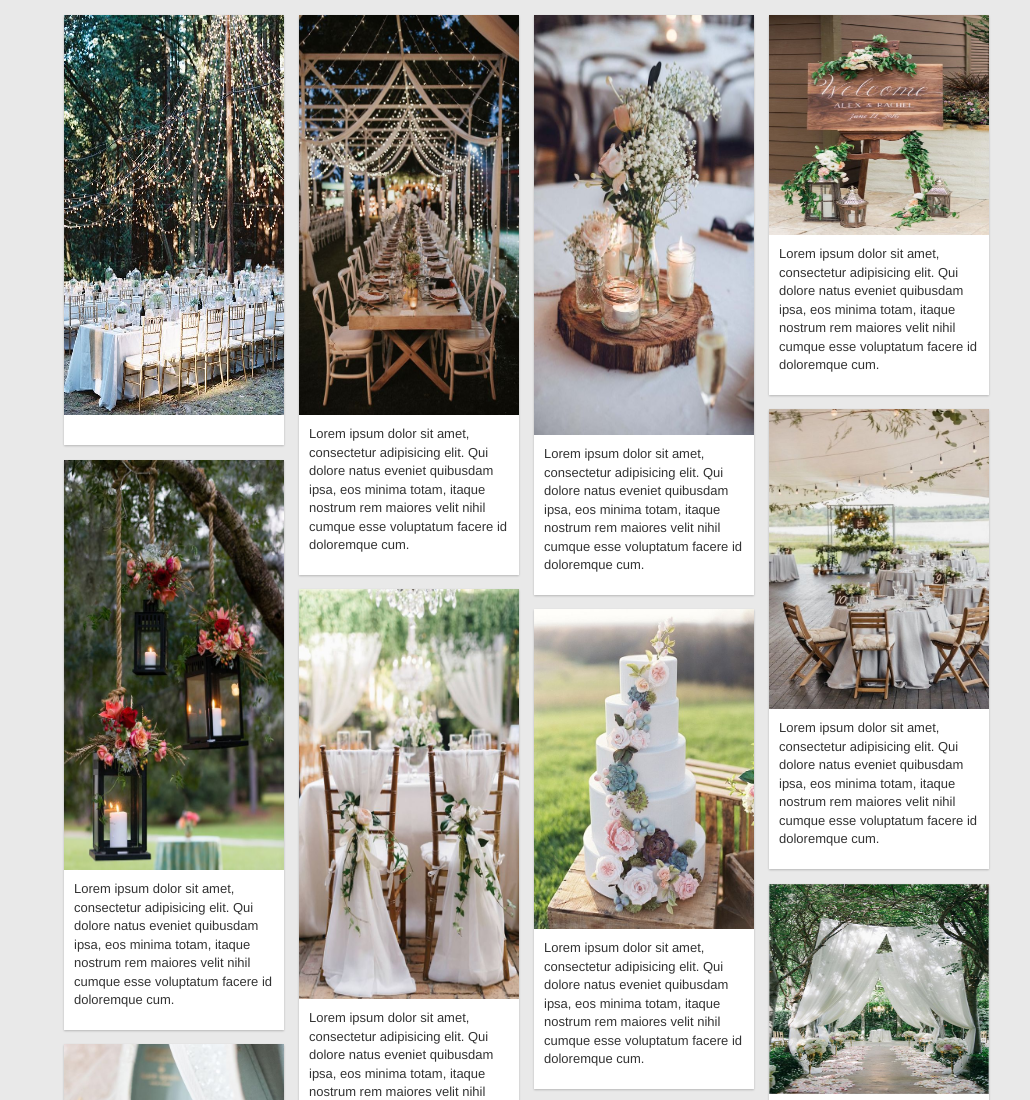
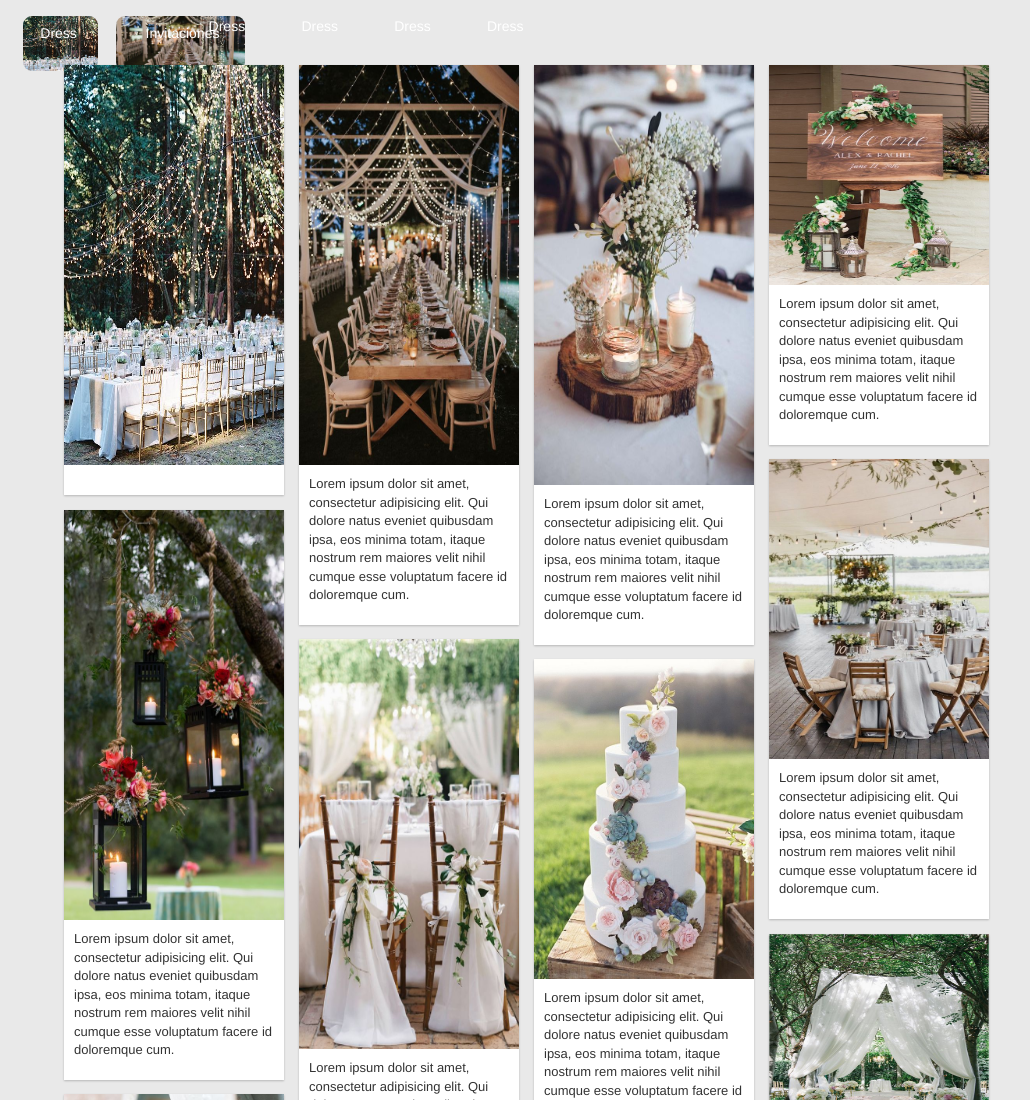
Before and after one commit to antocerdag/pinterest, a website: page index.html in a window 1280 px wide. Shown: the top 1100 px of the page, without its empty margins (0-1030 px from the left). Drawn offline with Linux system fonts and the light colour scheme.

Commit message:
editando maqueta

```diff
--- a/assets/sass/_bases.scss
+++ b/assets/sass/_bases.scss
@@ -6,6 +6,55 @@
 body{
 	background:#e9e9e9;
 }
+
+.nav{
+	width:90%;
+	height:50px;
+}
+
+.tags{
+	display:flex;
+	list-style-type: none;
+	color:white;
+	li{
+		width: 4%;
+    	margin: 16px 23px;
+	}
+}
+
+.caja-tag{
+    background-image: url(../img/1.jpg);
+    background-position: center;
+    background-repeat: no-repeat;
+    background-size: cover;
+    border-radius: 9px;
+    color: white;
+    width: 161%;
+    height: 55px;
+    p{
+    	position: relative;
+    	top: 7px;
+    	left: 23%;
+    }
+}
+
+.caja-tag2{
+    background-image: url(../img/2.jpg);
+    background-position: center;
+    background-repeat: no-repeat;
+    background-size: cover;
+    border-radius: 9px;
+    color: white;
+     width: 276%;
+    height: 55px;
+    p{
+    	position: relative;
+    	top: 7px;
+    	left: 23%;
+    }
+}
+
+
 
 .contenedor{
 	width: 90%;
--- a/index.html
+++ b/index.html
@@ -6,6 +6,44 @@
 	<link rel="shortcut icon" type="image/png" href="dist/img/Pinterest-logo.png">
 	<link rel="stylesheet" href="dist/css/style.min.css">
 <body>
+	<section class="nav">
+		<div class="container">
+			<div class="row">
+				<ul class="tags">
+					<li>
+						<div class="caja-tag">
+							<p>Dress</p>
+						</div>
+					</li>
+					<li>
+						<div class="caja-tag2">
+							<p>Invitaciones</p>
+						</div>
+					</li>
+					<li>
+						<div class="caja-tag3">
+							<p>Dress</p>
+						</div>
+					</li>
+					<li>
+						<div class="caja-tag4">
+							<p>Dress</p>
+						</div>
+					</li>
+					<li>
+						<div class="caja-tag5">
+							<p>Dress</p>
+						</div>
+					</li>
+					<li>
+						<div class="caja-tag6">
+							<p>Dress</p>
+						</div>
+					</li>
+				</ul>
+			</div>
+		</div>
+	</section>
 	<div class="contenedor">
 		<div class="elemento">
 			<img src="dist/img/1.jpg" width="220" height="400" alt="">
```
Also changed, not shown: dist/css/style.min.css.
